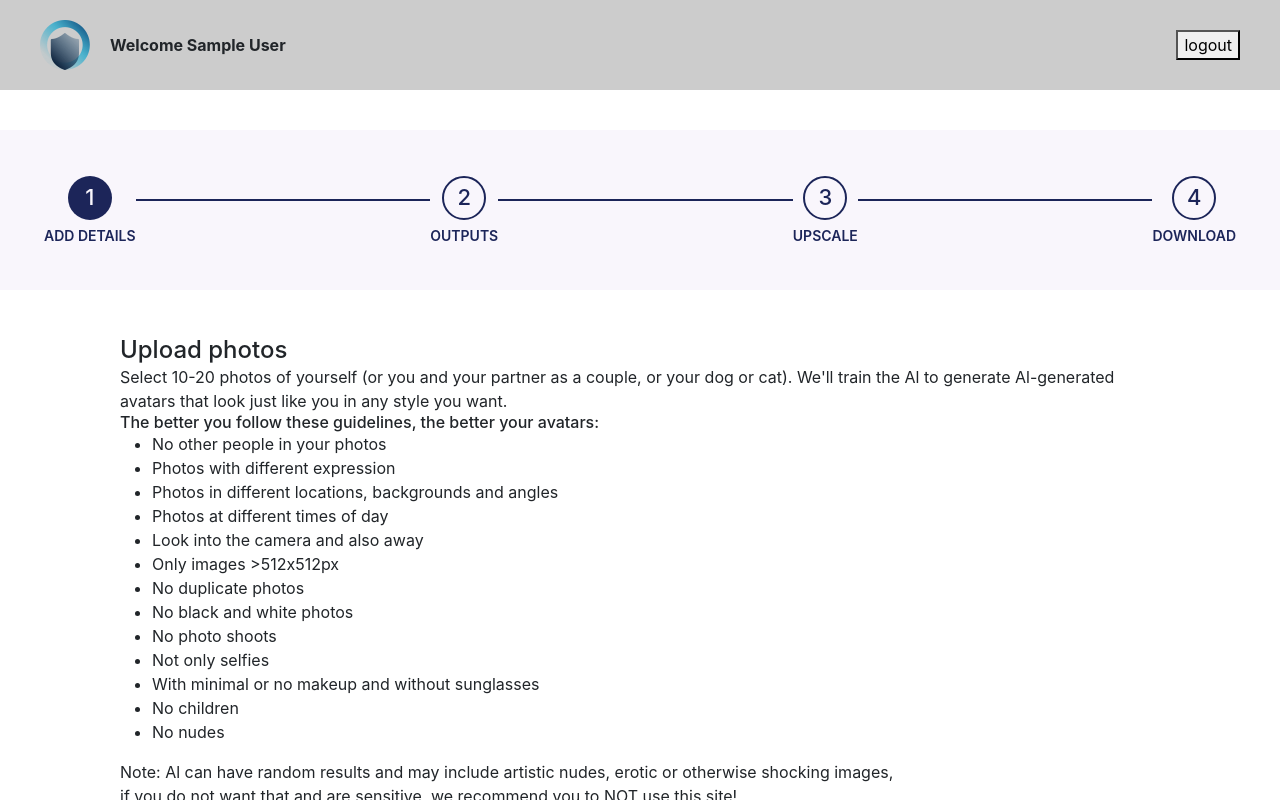
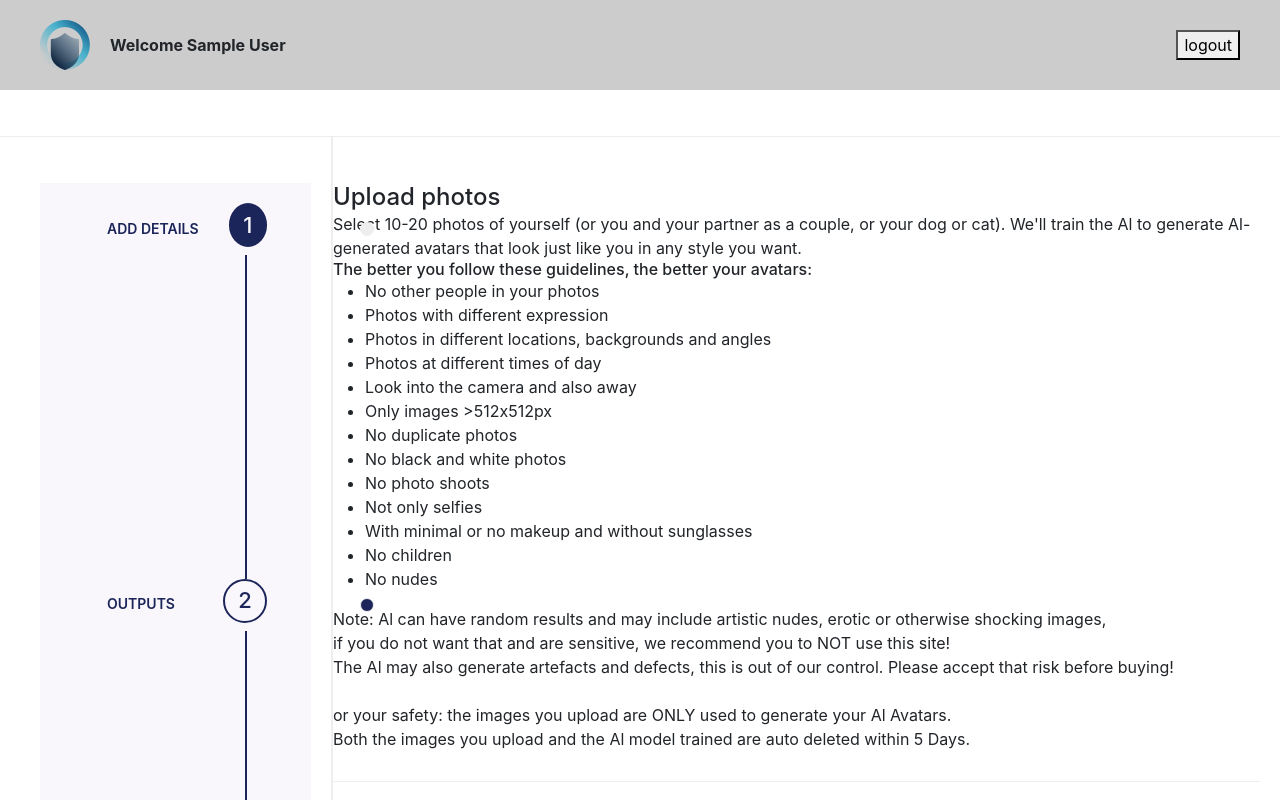
Before and after one commit to muhammadqamar/web-app-next, a Next.js app: page /dashboard/ai-avatar in a window 1280 px wide. Shown: the top 800 px of the page. Built offline with nearby package versions, Linux system fonts and the light colour scheme; no server answers; sample sign-in values are in the browser's storage.

Commit message:
update design dashboard

```diff
--- a/src/assets/styles/globals.scss
+++ b/src/assets/styles/globals.scss
@@ -7,15 +7,16 @@ html,
 body {
   padding: 0;
   margin: 0;
-  font-family: -apple-system, BlinkMacSystemFont, Segoe UI, Roboto, Oxygen, Ubuntu, Cantarell,
-    Fira Sans, Droid Sans, Helvetica Neue, sans-serif;
+  font-family: -apple-system, BlinkMacSystemFont, Segoe UI, Roboto, Oxygen,
+    Ubuntu, Cantarell, Fira Sans, Droid Sans, Helvetica Neue, sans-serif;
 }
 h1,
 h2,
 h3,
 h4,
 h5,
-h6,p {
+h6,
+p {
   margin: 0;
 }
 
@@ -29,30 +30,41 @@ a {
 }
 .user-form {
   max-width: 1440px;
-  margin: 0 auto;
+  display: flex;
+  justify-content: space-between;
+  padding: 0 20px;
+  margin: 46px 0 46px;
+  border-top: 1px solid #eee;
   background-color: #fff;
-
+  .vertical_line {
+    background-color: #eee;
+    border: 0.2px solid #eee;
+  }
   .time-line {
     width: 100%;
-    height: 160px;
+    height: auto;
     display: flex;
+    flex-direction: column;
     justify-content: space-between;
-    align-items: center;
+    align-items: flex-end;
     background: #f9f6fc;
     padding: 20px 44px;
 
     .hr-line {
-      width: 100%;
-      height: 2px;
+      width: 2px;
+      height: 100%;
       background-color: #1c2559;
-      margin-top: -20px;
+      margin-right: 20px;
     }
 
     .one-box {
+      width: 160px;
+      position: relative;
       display: flex;
-      flex-direction: column;
+      gap: 30px;
+      flex-direction: row-reverse;
       align-items: center;
-      justify-content: center;
+      justify-content: space-between;
 
       &:last-child,
       &:nth-child(3),
@@ -62,6 +74,24 @@ a {
           color: #1c2559;
           border: 2px solid #1c2559;
         }
+      }
+      &:nth-child(3) {
+        &::before {
+          content: "";
+          position: absolute;
+          background-color: #1c2559;
+        }
+      }
+      &::before {
+        content: "";
+        position: absolute;
+        display: block;
+        right: -67%;
+        background: #eee;
+        border: 1px solid #eee;
+        width: 14px;
+        height: 14px;
+        border-radius: 50%;
       }
 
       .number {
@@ -88,12 +118,18 @@ a {
     }
   }
   .main-form {
-    padding: 46px 120px;
+    padding: 0;
+    margin: 46px 0 46px;
+    max-width: 927px;
     form {
       width: 100%;
+      .form-details {
+        padding-bottom: 30px;
+        border-bottom: 1px solid #eee;
+      }
       .user-detail {
-        max-width: 450px;
-        margin: 0 auto;
+        max-width: 555px;
+        margin: 30px 0 0;
         display: flex;
         flex-direction: column;
         gap: 22px;
@@ -103,6 +139,12 @@ a {
             font-size: 18px;
             font-weight: 400;
             color: #1c2559;
+          }
+          .form-select {
+            &:focus {
+              border-color: transparent;
+              box-shadow: 0 0 9px 0rem rgba(28, 37, 89, 0.4);
+            }
           }
           input {
             width: 100%;
@@ -130,7 +172,7 @@ a {
         padding: 6px 22px;
         font-size: 18px;
         font-weight: 400;
-        margin: 0 auto;
+        margin: 0;
         display: flex;
         justify-content: center;
         align-items: center;
@@ -143,7 +185,7 @@ a {
 
     .select-images-box {
       max-width: 456px;
-      margin: 0 auto;
+      margin: 0;
       .select-img-heading {
         font-size: 28px;
         font-weight: 500;
@@ -198,7 +240,14 @@ a {
     }
   }
 }
-
+.dashboard_form {
+  margin: 46px auto 0;
+}
+.time_line_form {
+  // width: 342px;
+  border-top: none;
+  width: 400px;
+}
 .dashboard-cards-box {
   padding: 80px 40px;
   .cards-flex-box {
@@ -242,12 +291,14 @@ a {
 
 .nav-dashboard {
   background-color: #ccc;
+  padding: 20px 40px;
+  margin-bottom: 40px;
+  .nav_inner_dashboard {
+    max-width: 1440px;
+    margin: 0 auto;
     display: flex;
     justify-content: space-between;
     align-items: center;
-  padding: 20px 40px;
-  margin-bottom: 40px;
-
     .logo-section {
       display: flex;
       justify-content: space-between;
@@ -259,7 +310,8 @@ a {
       }
 
       img {
-      width:50px
+        width: 50px;
       }
     }
   }
+}
--- a/src/compunents/comman/timeLine.js
+++ b/src/compunents/comman/timeLine.js
@@ -2,7 +2,7 @@ import React from "react";
 
 const TimeLine = () => {
   return (
-    <div className="user-form">
+    <div className="user-form time_line_form">
       <div className="time-line">
         <div className="one-box">
           <div className="number">1</div>
--- a/src/pages/dashboard/ai-avatar.js
+++ b/src/pages/dashboard/ai-avatar.js
@@ -1,14 +1,14 @@
-import React, { useRef, useState } from 'react';
-import { Formik, Field } from 'formik';
-import { Button, Modal, Form } from 'react-bootstrap';
-import Camera from 'react-html5-camera-photo';
-import { storage } from '../../../service/firebase/firebase';
-import 'react-html5-camera-photo/build/css/index.css';
-import { ref, uploadBytes, getDownloadURL } from 'firebase/storage';
+import React, { useRef, useState } from "react";
+import { Formik, Field } from "formik";
+import { Button, Modal, Form } from "react-bootstrap";
+import Camera from "react-html5-camera-photo";
+import { storage } from "../../../service/firebase/firebase";
+import "react-html5-camera-photo/build/css/index.css";
+import { ref, uploadBytes, getDownloadURL } from "firebase/storage";
 
-import NavDashboard from '../../compunents/comman/layout/navDashboard'
+import NavDashboard from "../../compunents/comman/layout/navDashboard";
 
-import TimeLine from '../../compunents/comman/timeLine';
+import TimeLine from "../../compunents/comman/timeLine";
 
 const AiAvatar = () => {
   const [modalShow, setModalShow] = React.useState(false);
@@ -22,13 +22,15 @@ const AiAvatar = () => {
   }
 
   const uploadImageHandler = async (imageDetail, counter, time) => {
-
     setUploadStatus(`uploading ${imageDetail.name} --------- ${counter + 1} `);
     if (imageDetail == null) {
       return;
     }
 
-    const imageRef = ref(storage, `images/${time.toISOString()+imageDetail.name}`);
+    const imageRef = ref(
+      storage,
+      `images/${time.toISOString() + imageDetail.name}`
+    );
 
     const up = await uploadBytes(imageRef, imageDetail);
     const download = await getDownloadURL(up.ref);
@@ -38,39 +40,40 @@ const AiAvatar = () => {
   const inputFolder = useRef();
   return (
     <>
-    <NavDashboard/>
-    <div className="user-form">
+      <NavDashboard />
+      <div className="user-form dashboard_form">
         <TimeLine />
-
+        <div className="vertical_line"></div>
         <div className="main-form">
           <Formik
-          initialValues={{ title: '', name: '', prompts: '' }}
+            initialValues={{ title: "", name: "", prompts: "" }}
             validate={(values) => {
               const errors = {};
               if (!values.title) {
-              errors.title = 'Required';
+                errors.title = "Required";
               }
               if (!values.name) {
-              errors.name = 'Required';
+                errors.name = "Required";
               }
               if (!values.prompts) {
-              errors.prompts = 'Required';
+                errors.prompts = "Required";
               }
 
               return errors;
             }}
             onSubmit={async (values, { setSubmitting }) => {
               if (selectedImage.files?.length < 4) {
-              alert('please select 4 images at least');
+                alert("please select 4 images at least");
                 setSubmitting(false);
                 return;
               }
               const looparray = [];
-            var time = new Date()
+              var time = new Date();
               for (var i = 0; i < selectedImage.files.length; i++) {
                 const getURL = await uploadImageHandler(
                   selectedImage.files[i],
-                i, time
+                  i,
+                  time
                 );
                 looparray.push(getURL);
               }
@@ -86,12 +89,12 @@ const AiAvatar = () => {
               //   });
 
               let options = {
-              method: 'POST',
+                method: "POST",
 
                 body: JSON.stringify({
                   ...values,
                   callback: `${process.env.NEXT_PUBLIC_DOMAIN}/api/callbackforunit`,
-                prompts: values.prompts?.toString() + ' sks ' + values.name,
+                  prompts: values.prompts?.toString() + " sks " + values.name,
                   image_urls: looparray,
                 }),
               };
@@ -99,14 +102,13 @@ const AiAvatar = () => {
               fetch(`${process.env.NEXT_PUBLIC_DOMAIN}/api/finetune`, options)
                 .then((r) => r.json())
                 .then((data) => {
-                setUploadStatus('upload images completed');
+                  setUploadStatus("upload images completed");
                   if (data.response.id) {
-                  alert('you will be notified by email');
+                    alert("you will be notified by email");
                   } else {
                     alert(data.response.text);
                   }
                   setSubmitting(false);
-
                 })
                 .catch((error) => console.log(error));
             }}
@@ -125,10 +127,10 @@ const AiAvatar = () => {
                 <div className="form-details">
                   <h4 className="">Upload photos</h4>
                   <p className="">
-                  Select 10-20 photos of yourself (or you and your partner as a
-                  couple, or your dog or cat). We'll train the Al to generate
-                  Al-generated avatars that look just like you in any style you
-                  want.
+                    Select 10-20 photos of yourself (or you and your partner as
+                    a couple, or your dog or cat). We'll train the Al to
+                    generate Al-generated avatars that look just like you in any
+                    style you want.
                   </p>
                   <h6 className="">
                     The better you follow these guidelines, the better your
@@ -138,7 +140,9 @@ const AiAvatar = () => {
                   <ul>
                     <li>No other people in your photos</li>
                     <li>Photos with different expression</li>
-                  <li>Photos in different locations, backgrounds and angles</li>
+                    <li>
+                      Photos in different locations, backgrounds and angles
+                    </li>
                     <li>Photos at different times of day</li>
                     <li> Look into the camera and also away</li>
                     <li>Only images &gt;512x512px</li>
@@ -151,19 +155,20 @@ const AiAvatar = () => {
                     <li>No nudes</li>
                   </ul>
                   <p className="">
-                  <span>Note: </span> Al can have random results and may include
-                  artistic nudes, erotic or otherwise shocking images, <br />
-                  if you do not want that and are sensitive, we recommend you to
-                  NOT use this site!
+                    <span>Note: </span> Al can have random results and may
+                    include artistic nudes, erotic or otherwise shocking images,{" "}
                     <br />
-                  The Al may also generate artefacts and defects, this is out of
-                  our control. Please accept that risk before buying!
+                    if you do not want that and are sensitive, we recommend you
+                    to NOT use this site!
+                    <br />
+                    The Al may also generate artefacts and defects, this is out
+                    of our control. Please accept that risk before buying!
                     <br />
                     <br />
                     or your safety: the images you upload are ONLY used to
                     generate your Al Avatars.
-                  <br /> Both the images you upload and the Al model trained are
-                  auto deleted within 5 Days.
+                    <br /> Both the images you upload and the Al model trained
+                    are auto deleted within 5 Days.
                   </p>
                 </div>
 
@@ -264,7 +269,9 @@ const AiAvatar = () => {
                   </p>
                 </div>
                 <div className="select-images-box">
-                <h5 className="select-img-heading">Select Images atleast 4</h5>
+                  <h5 className="select-img-heading">
+                    Select Images atleast 4
+                  </h5>
                   <Button
                     className="web-btn web"
                     variant="primary"
@@ -310,7 +317,7 @@ const AiAvatar = () => {
                             alt="not fount"
                             accept="image/jpeg, image/png, image/jpg"
                             src={
-                            typeof data === 'string'
+                              typeof data === "string"
                                 ? data
                                 : URL.createObjectURL(data)
                             }
@@ -321,7 +328,8 @@ const AiAvatar = () => {
                               setSelectedImage({
                                 files: [
                                   ...selectedImage.files.filter(
-                                  (images, counter) => !(counter === topCounter)
+                                    (images, counter) =>
+                                      !(counter === topCounter)
                                   ),
                                 ],
                               })
@@ -347,14 +355,12 @@ const AiAvatar = () => {
                     });
                   }}
                   multiple
-                style={{ display: 'none' }}
+                  style={{ display: "none" }}
                 />
                 {uploadStatus && (
-                <p style={{marginBottom:'20px'}}>
+                  <p style={{ marginBottom: "20px" }}>
                     {uploadStatus} of {selectedImage.files.length}
-
                   </p>
-
                 )}
 
                 <button
@@ -363,7 +369,7 @@ const AiAvatar = () => {
                   type="submit"
                   // disabled={isSubmitting}
                 >
-                {!isSubmitting ? 'Submit' : 'Processing please wait ....'}
+                  {!isSubmitting ? "Submit" : "Processing please wait ...."}
                 </button>
               </form>
             )}
```
Also changed, not shown: src/compunents/comman/layout/navDashboard.js (+17 -9 lines). Lines whose indentation alone changed are shown as unchanged.
